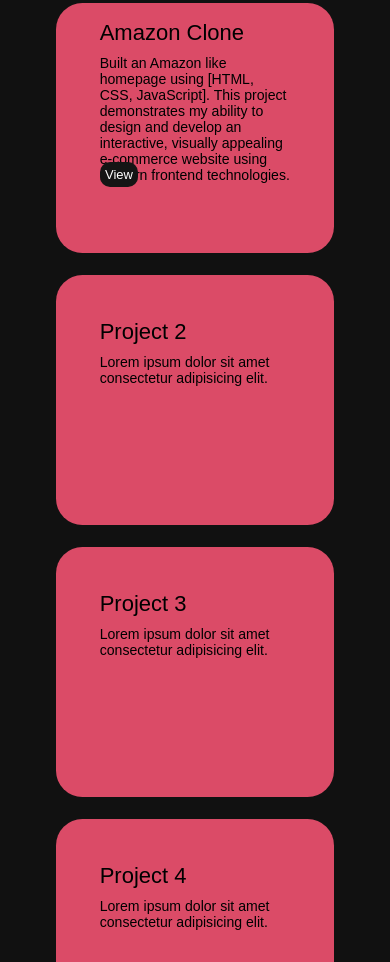
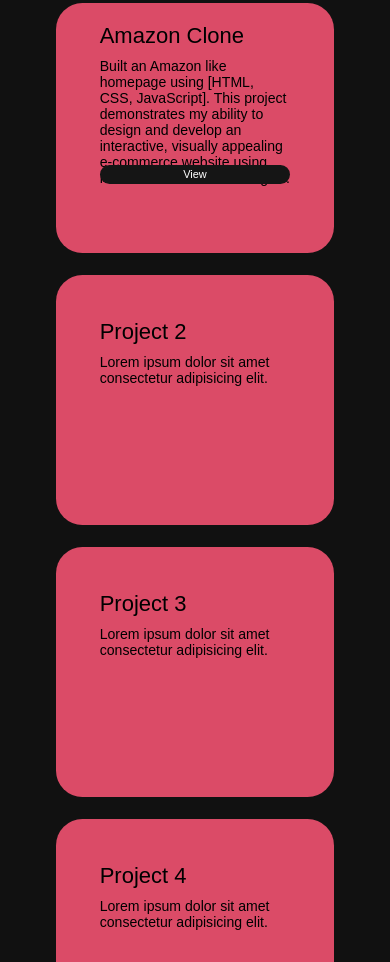
Before and after one commit to shazii27/Portfolio, a plain HTML site: page index.html in a window 390 px wide. Shown: the part 1948-2910 px from the top of the page. Drawn offline with nearby package versions, Linux system fonts and the light colour scheme.

Commit message:
Update style.css

```diff
--- a/style.css
+++ b/style.css
@@ -459,3 +459,17 @@
         grid-template-columns: repeat(1,1fr);
     }
 }
+@media (max-width: 768px) {
+    .project-box .project-info .butn {
+        padding: 0.5rem;
+        font-size: 12px;
+    }
+}
+@media (max-width: 480px) {
+    .project-box .project-info .butn {
+        padding: 0.4rem;
+        font-size: 11px;
+        width: 100%;
+        text-align: center;
+    }
+}
```
